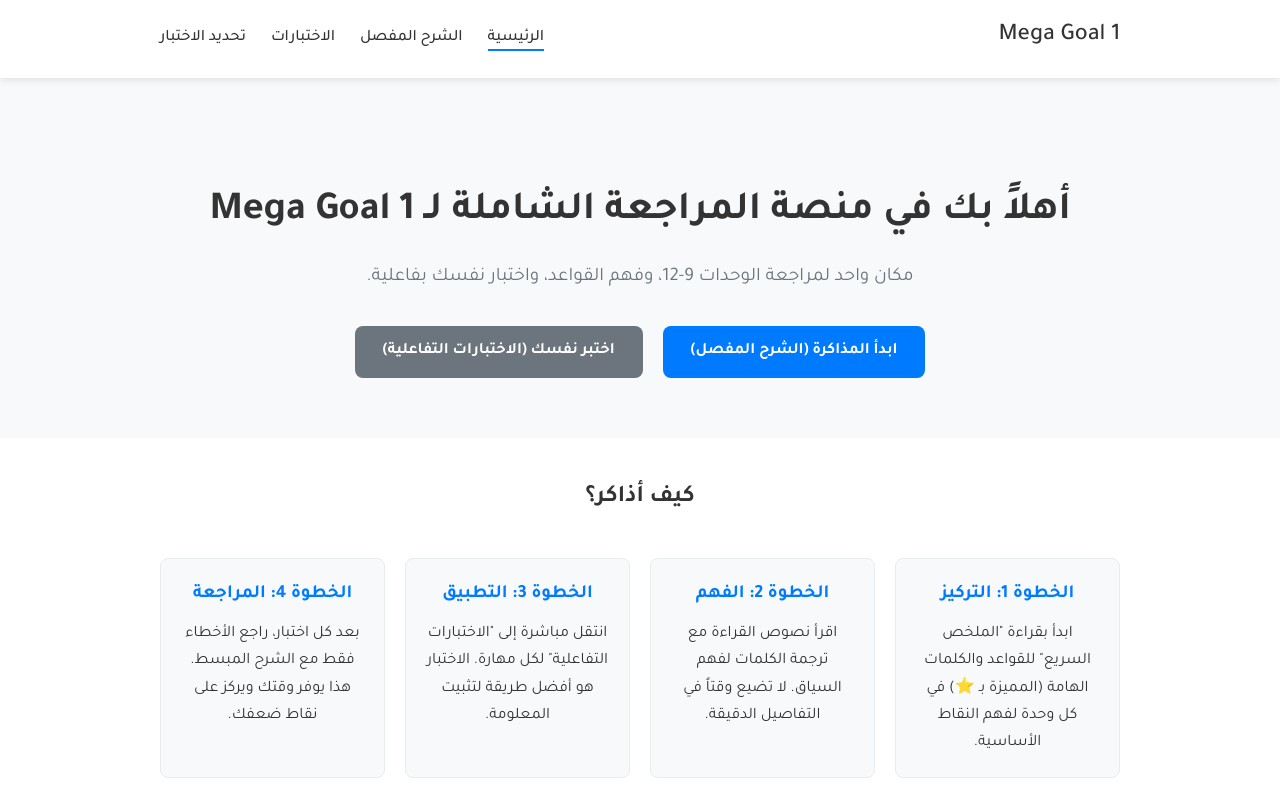
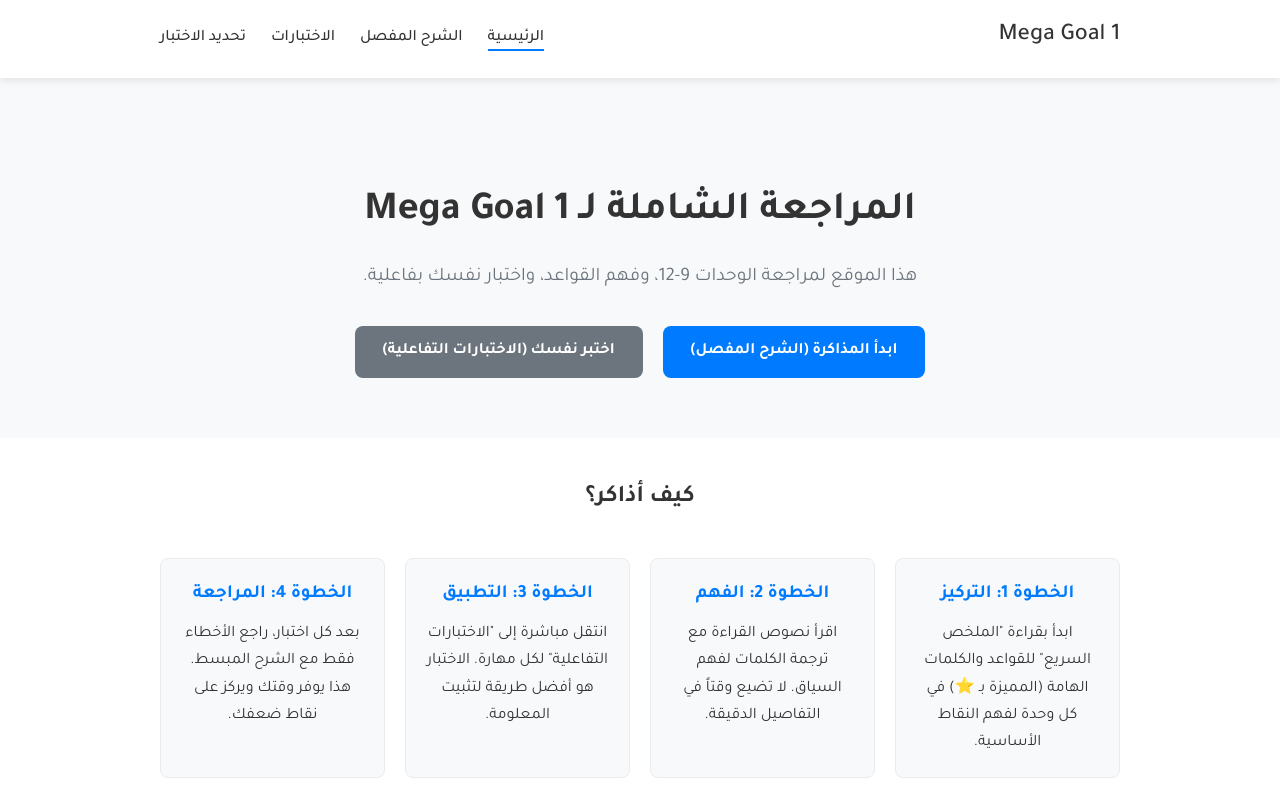
Before and after one commit to alothaimeen/megagoal1, a plain HTML site: page index.html in a window 1280 px wide. Shown: the top 800 px of the page. Drawn offline with Linux system fonts and the light colour scheme.

Commit message:
Update index.html

```diff
--- a/index.html
+++ b/index.html
@@ -26,8 +26,8 @@
     <main>
         <section class="hero">
             <div class="container">
-                <h1>أهلاً بك في منصة المراجعة الشاملة لـ Mega Goal 1</h1>
-                <p>مكان واحد لمراجعة الوحدات 9-12، وفهم القواعد، واختبار نفسك بفاعلية.</p>
+                <h1> المراجعة الشاملة لـ Mega Goal 1</h1>
+                <p>هذا الموقع لمراجعة الوحدات 9-12، وفهم القواعد، واختبار نفسك بفاعلية.</p>
                 <div class="cta-buttons">
                     <a href="guide.html" class="btn btn-primary">ابدأ المذاكرة (الشرح المفصل)</a>
                     <a href="quiz.html" class="btn btn-secondary">اختبر نفسك (الاختبارات التفاعلية)</a>
```
